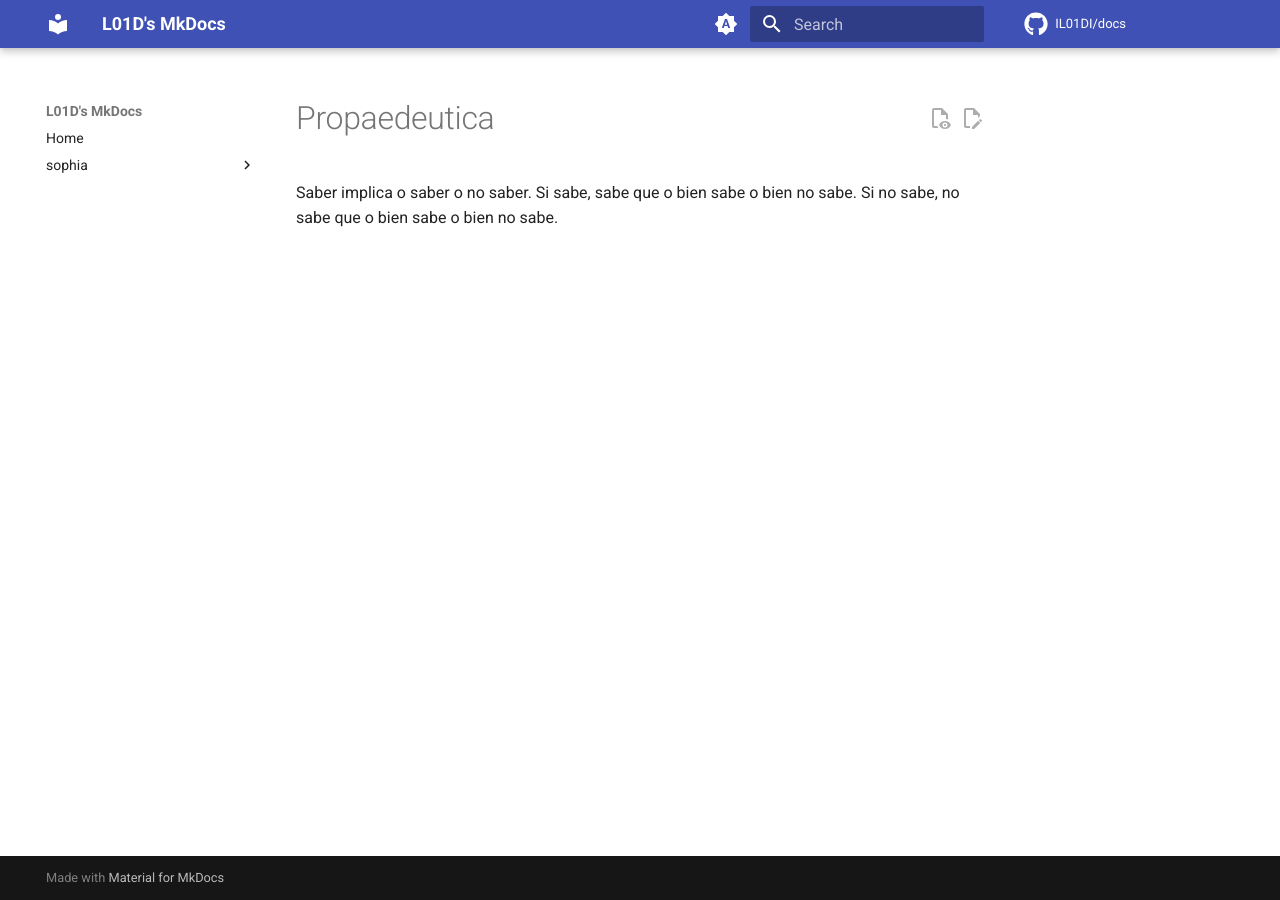
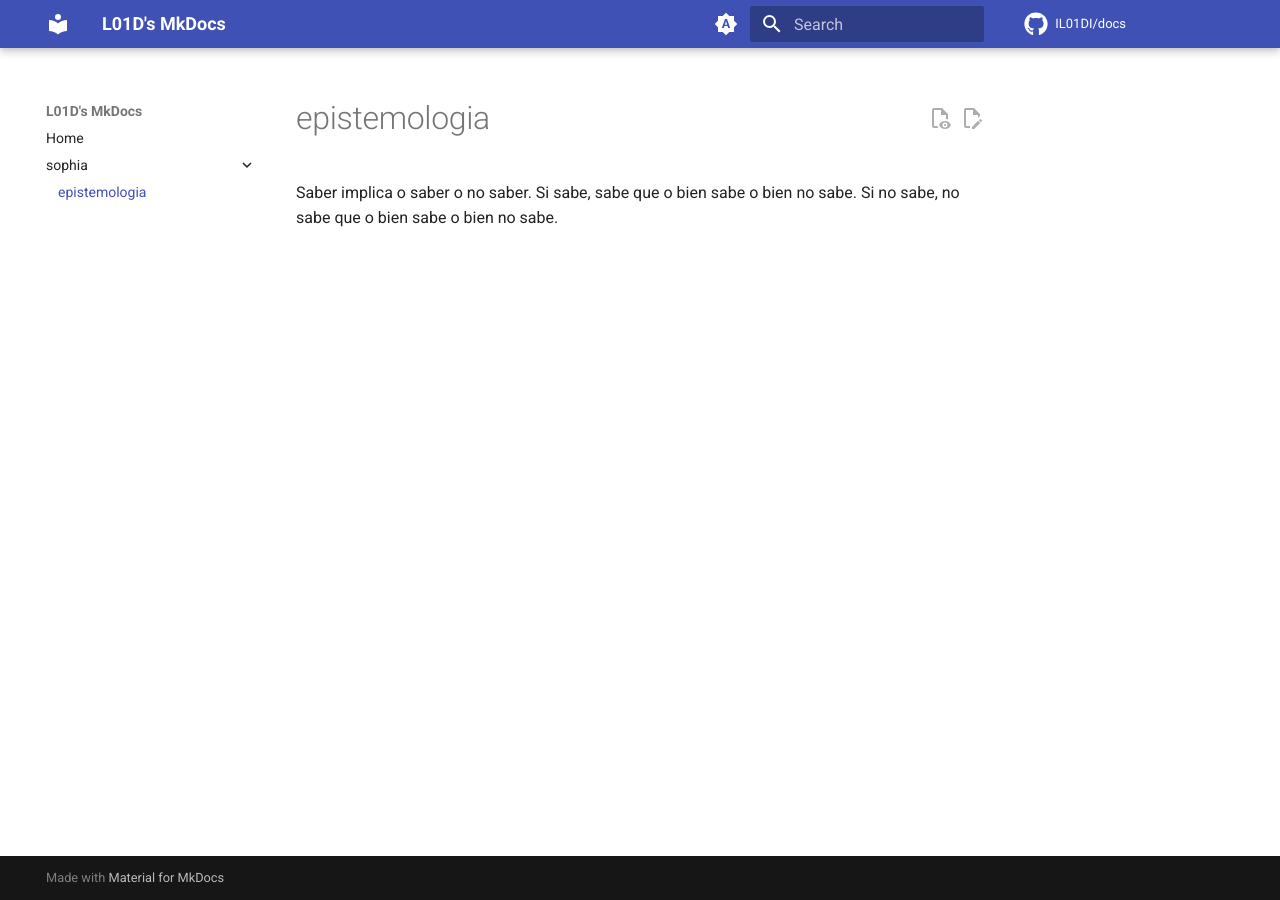
Before and after one commit to IL01DI/docs, an MkDocs documentation site: the page built from docs/propaedeutica.md, in a window 1280 px wide. Built offline with MkDocs 1.6.1 and Material for MkDocs 9.7.7, drawn with Linux system fonts in a browser that asks for light colours; comment, search, counter and statistics services are not loaded; some of the changed lines change nothing that is shown.

Commit message:
change ae

```diff
--- a/mkdocs.yml
+++ b/mkdocs.yml
@@ -81,4 +81,4 @@ plugins:
 nav:
   - Home: index.md
   - sophia:
-    - epistemologia: propedeutica.md
+    - epistemologia: propaedeutica.md
```
